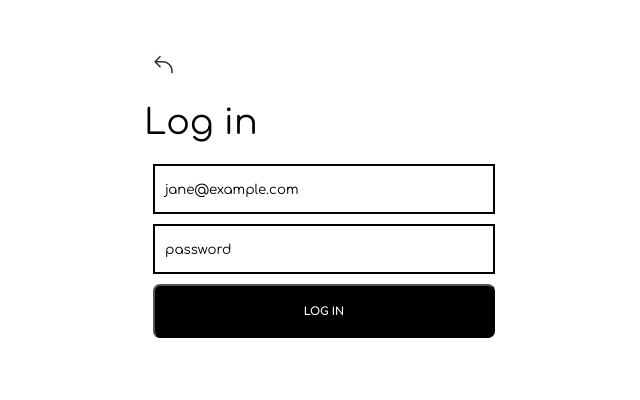
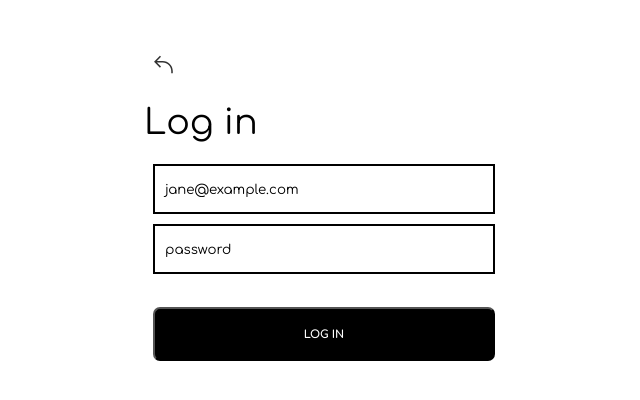
Before and after one commit to Nickk91/ProApp, a React (Vite) app in the folder client/: page /login in a window 1280 px wide. Shown: the top 400 px of the page, without its empty margins (316-956 px from the left). Built offline with nearby package versions, Linux system fonts and the light colour scheme.

Commit message:
improved error handling for login

```diff
--- a/client/src/components/GenericForm/GenericForm.jsx
+++ b/client/src/components/GenericForm/GenericForm.jsx
@@ -10,6 +10,7 @@ const GenericForm = ({
   onSubmit,
   displayError,
   search,
+  serverError,
 }) => {
   const handleSubmit = (e) => {
     e.preventDefault();
@@ -39,10 +40,14 @@ const GenericForm = ({
               attributes={input.attributes}
               placeholder={input.placeholder ? input.placeholder : ""}
               error={errors[input.name]}
+              serverError={serverError}
               displayError={displayError}
             />
           </React.Fragment>
         ))}
+
+        {<S.errorText>{serverError && serverError}</S.errorText>}
+
         <S.submitButton>{submitButtonText}</S.submitButton>
       </S.inputsContainer>
     </FormComponent>
--- a/client/src/components/GenericInput/GenericInput.jsx
+++ b/client/src/components/GenericInput/GenericInput.jsx
@@ -8,6 +8,7 @@ const GenericInput = ({
   placeholder,
   error,
   displayError,
+
   attributes = {},
   value,
 }) => {
@@ -22,7 +23,7 @@ const GenericInput = ({
         {...attributes}
         defaultValue={value}
       />
-      {displayError && <S.errorText>{error}</S.errorText>}
+      {/* {displayError && <S.errorText>{error}</S.errorText>} */}
     </>
   );
 };
--- a/client/src/components/StyledComponents/styles.jsx
+++ b/client/src/components/StyledComponents/styles.jsx
@@ -201,7 +201,8 @@ export const delBigger = styled.img`
 export const errorText = styled.p`
   width: 100%;
   color: red;
-  font-size: 12px;
+  font-size: 15px;
+  height: 20px;
 `;
 export const page = styled.div`
   display: flex;
--- a/client/src/pages/LoginPage/LoginPage.jsx
+++ b/client/src/pages/LoginPage/LoginPage.jsx
@@ -13,6 +13,7 @@ import { loginAndRegisterFormInputs } from "../../constants/formInputsData";
 const LoginPage = () => {
   const [isLoading, setIsLoading] = useState(true);
   const [displayError, setDisplayError] = useState(false);
+  const [serverError, setServerError] = useState(null);
   const dispatch = useDispatch();
   const navigate = useNavigate();
 
@@ -89,8 +90,13 @@ const LoginPage = () => {
         setDisplayError(true);
       }
     } catch (error) {
-      console.error("Login error:", error);
-      setDisplayError(true);
+      // Extract the server error message if it exists
+      const errorMessage =
+        error.response?.data?.message || "An unexpected error occurred";
+
+      console.error("Login error console log:", errorMessage);
+      setDisplayError(errorMessage); // Display the server message to the user
+      setServerError(errorMessage); // Save the error for other use cases
     }
   };
 
@@ -112,6 +118,7 @@ const LoginPage = () => {
             submitButtonText="LOG IN"
             onSubmit={handleFormSubmit}
             displayError={displayError}
+            serverError={serverError}
           />
         </section>
       )}
```
Also changed, not shown: 2 other files (tests, documents, lock files or other folders).
